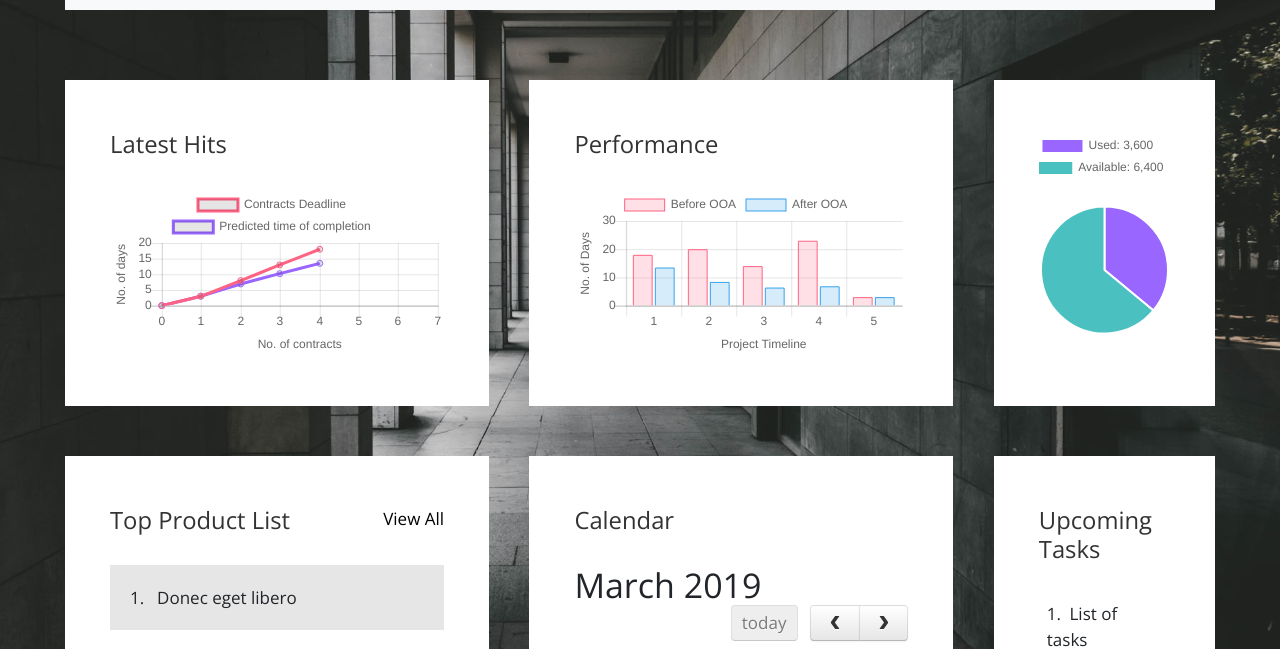
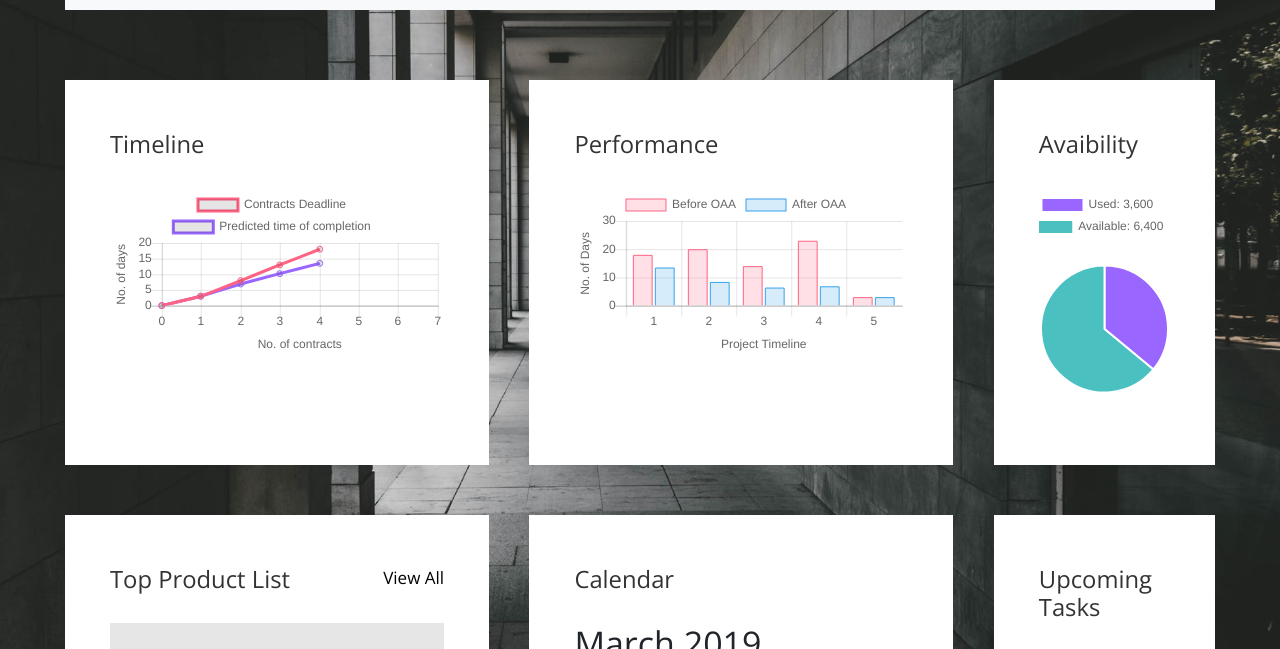
Before and after one commit to iamsid2/WorkExo, a plain HTML site: page templates/report.html in a window 1280 px wide. Shown: the part 140-789 px from the top of the page. Drawn offline with nearby package versions, Linux system fonts and the light colour scheme.

Commit message:
changes in charts

```diff
--- a/templates/js/tooplate-scripts.js
+++ b/templates/js/tooplate-scripts.js
@@ -104,7 +104,7 @@ function drawBarChart() {
         labels: ["1", "2", "3", "4", "5"],
         datasets: [
           {
-            label: "Before OOA",
+            label: "Before OAA",
             data: [18, 20, 14, 23, 3],
             backgroundColor: [
               "rgba(255, 99, 132, 0.2)",
@@ -127,7 +127,7 @@ function drawBarChart() {
             borderWidth: 1
           },
           {
-            label: "After OOA",
+            label: "After OAA",
             data: [13.5, 8.4, 6.4, 6.85, 3],
             backgroundColor: [
               "rgba(54, 162, 235, 0.2)",
--- a/templates/report.html
+++ b/templates/report.html
@@ -84,9 +84,10 @@
             </div>
             <!-- row -->
             <div class="row tm-content-row tm-mt-big">
+
                 <div class="tm-col tm-col-big">
                     <div class="bg-white tm-block h-100">
-                        <h2 class="tm-block-title">Latest Hits</h2>
+                        <h2 class="tm-block-title">Timeline</h2>
                         <canvas id="lineChart"></canvas>
                     </div>
                 </div>
@@ -98,6 +99,7 @@
                 </div>
                 <div class="tm-col tm-col-small">
                     <div class="bg-white tm-block h-100">
+                         <h2 class="tm-block-title"> Avaibility</h2>
                         <canvas id="pieChart" class="chartjs-render-monitor"></canvas>
                     </div>
                 </div>
```
